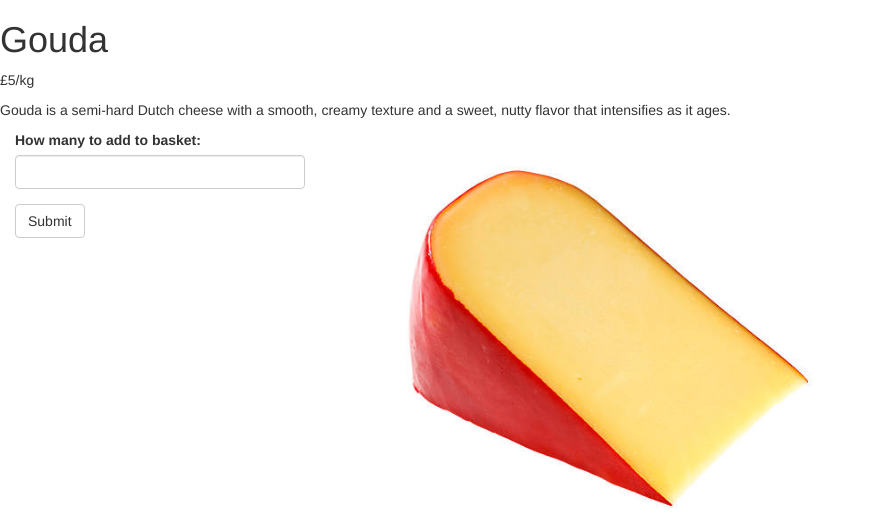
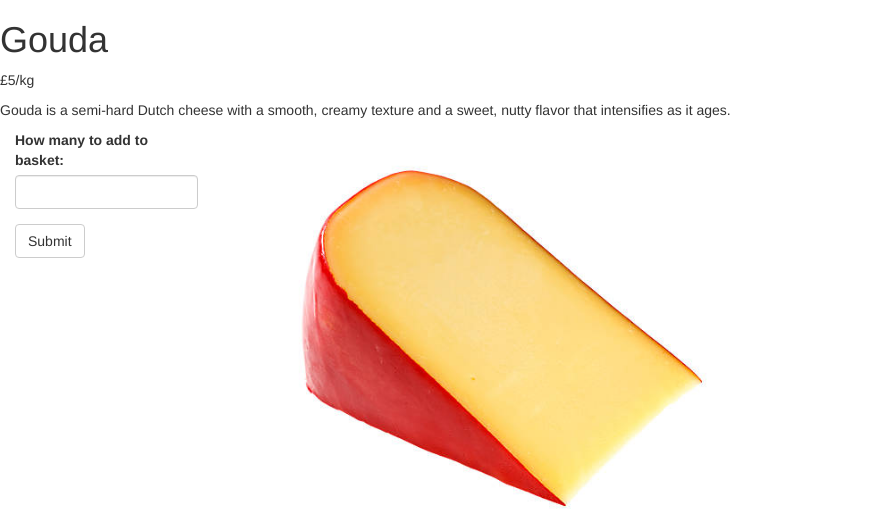
Before and after one commit to TomRussell31506/Online-Shop, a Flask app: page /cheese/1 in a window 1280 px wide. Shown: the top 529 px of the page, without its empty margins (0-875 px from the left). Run offline with Flask 3, Linux system fonts and the light colour scheme; some libraries are stand-ins or nearby versions.

Commit message:
better form layout

```diff
--- a/templates/SingleCheese.html
+++ b/templates/SingleCheese.html
@@ -4,7 +4,7 @@
     <h1>{{ cheeses.name }}</h1>
     <p>{{ cheeses.price }}</p>
     <p>{{ cheeses.description }}</p>
-    <div class="col-md-3">
+    <div class="col-md-2">
         {{ wtf.quick_form(form) }}
     </div>
     <img src="/static/{{ cheeses.name }}.jpg" alt="An image of {{ cheeses.name }}" style="max-height: 400px; max-width: 600px;">
```
